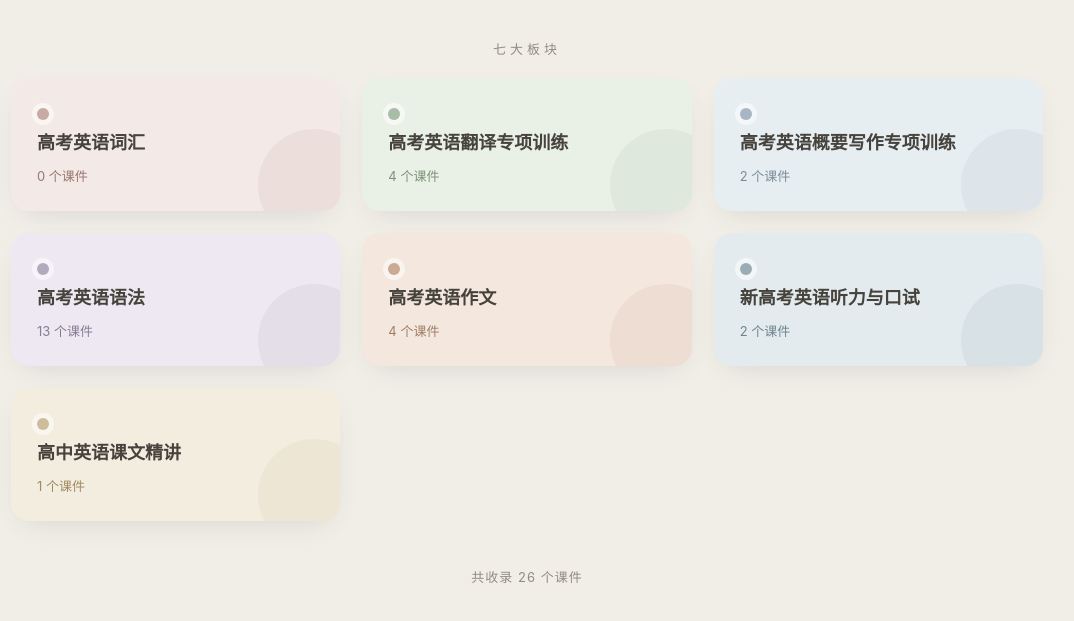
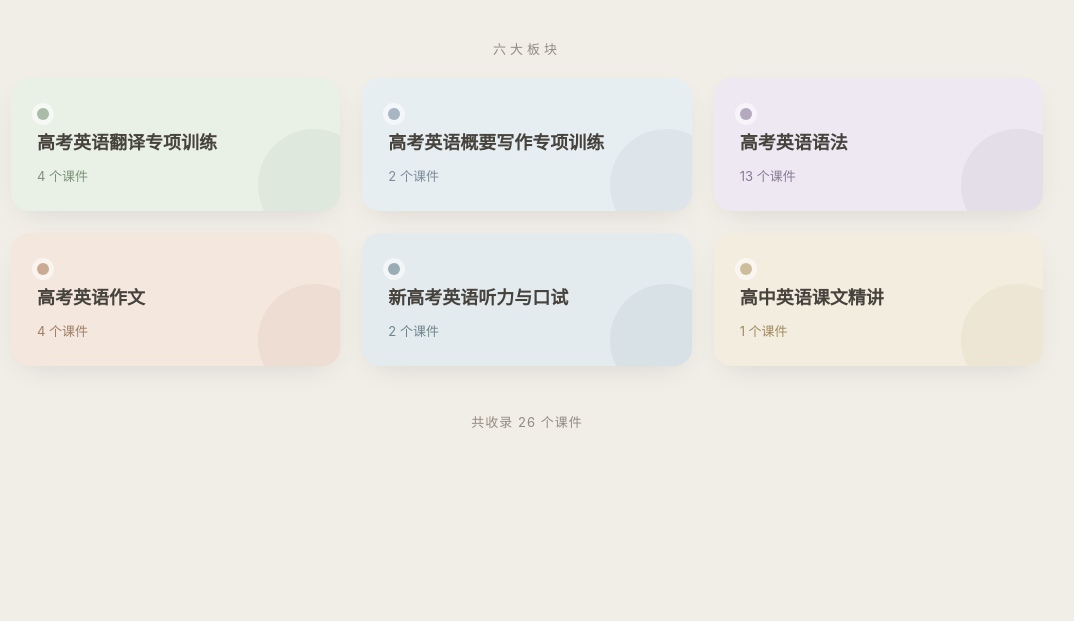
Before and after one commit to 2300738034-bit/gaokao-english-courseware, a plain HTML site: page index.html in a window 1280 px wide. Shown: the part 127-748 px from the top of the page, without its empty margins (113-1187 px from the left). Drawn offline with Linux system fonts and the light colour scheme.

Commit message:
删除「高考英语词汇」分类

```diff
--- a/assets/app.js
+++ b/assets/app.js
@@ -27,7 +27,7 @@
       '<header class="site-header">' +
         '<h1 class="site-title">' + esc(C.siteTitle) + '</h1>' +
       '</header>' +
-      '<div class="section-label">七大板块</div>' +
+      '<div class="section-label">六大板块</div>' +
       '<main class="grid">' + cards + '</main>' +
       '<footer class="site-footer">共收录 ' + totalCount() + ' 个课件</footer>';
   }
--- a/data/catalog.js
+++ b/data/catalog.js
@@ -7,12 +7,6 @@ window.CATALOG = {
   siteTitle: "高考英语·课件集",
 
   books: [
-    {
-      id: "ciku",
-      name: "高考英语词汇",
-      color: "rose",
-      coursewares: []
-    },
     {
       id: "fanyi",
       name: "高考英语翻译专项训练",
--- a/index.html
+++ b/index.html
@@ -10,7 +10,7 @@
 </head>
 <body>
   <div id="app"></div>
-  <script src="data/catalog.js?v=26"></script>
-  <script src="assets/app.js?v=4"></script>
+  <script src="data/catalog.js?v=27"></script>
+  <script src="assets/app.js?v=5"></script>
 </body>
 </html>
```
